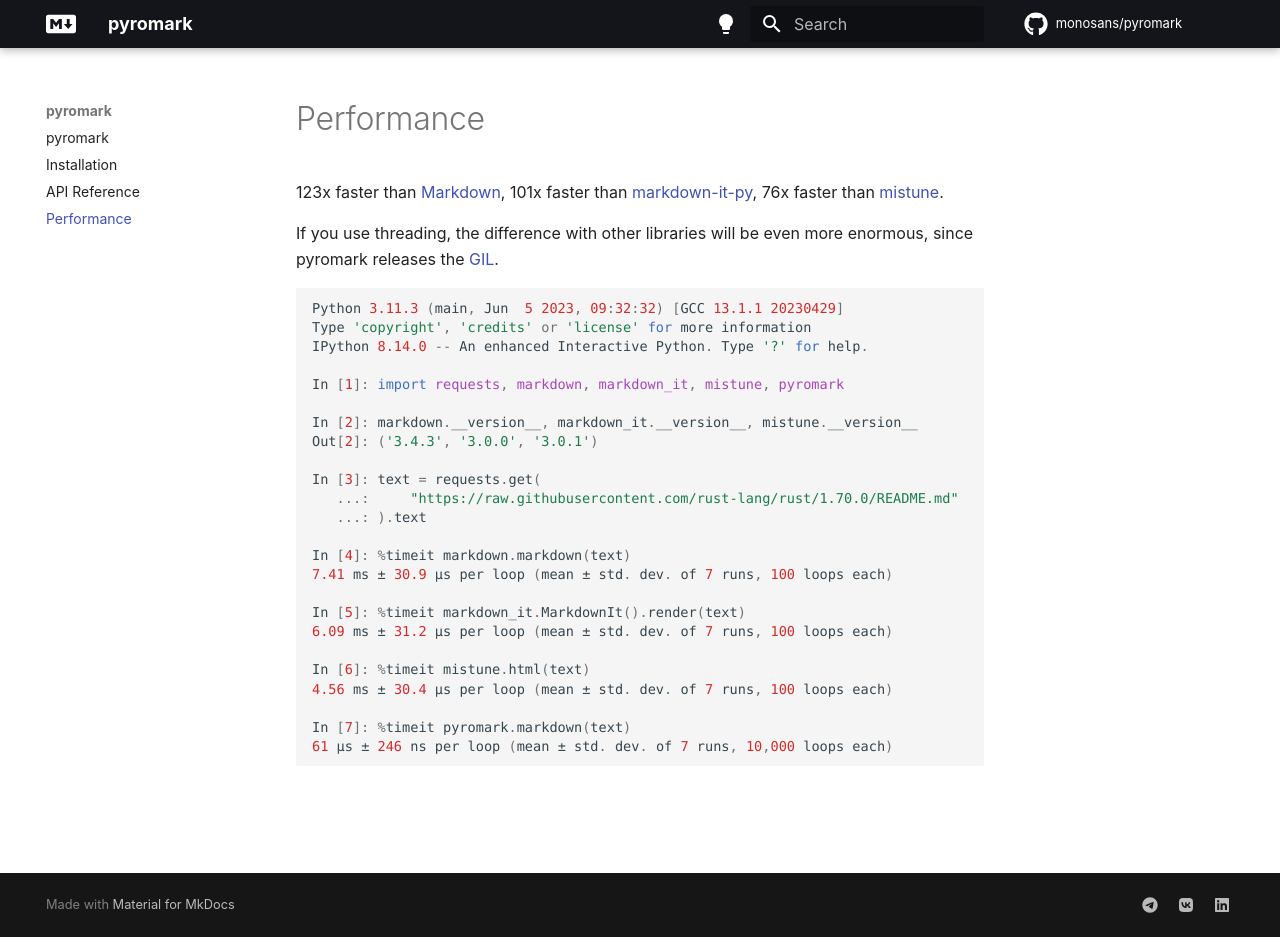
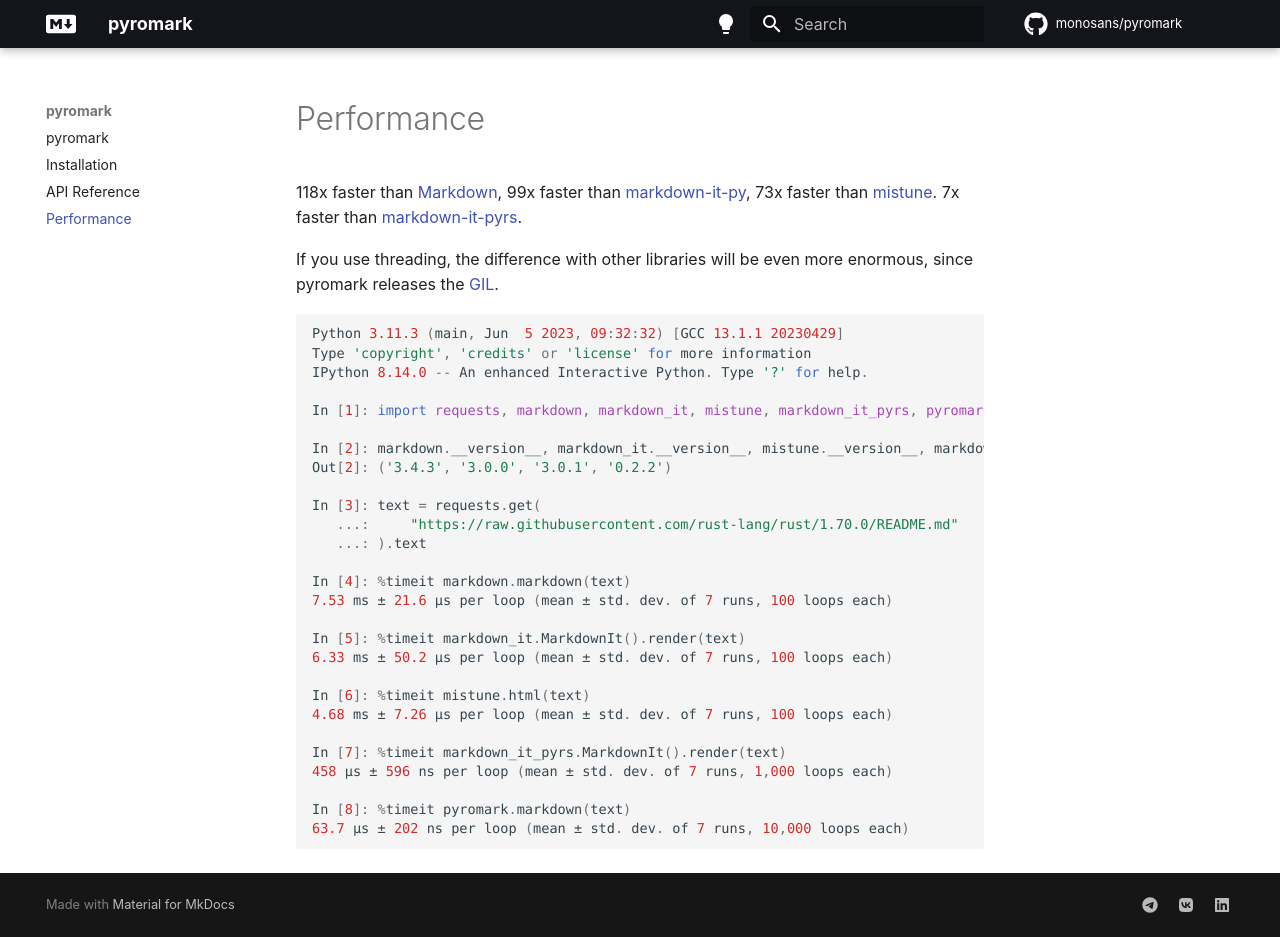
Before and after one commit to monosans/pyromark, an MkDocs documentation site: the page built from docs/performance.md, in a window 1280 px wide and 937 px high. Built offline with MkDocs 1.6.1 and Material for MkDocs 9.7.7, drawn with Linux system fonts in a browser that asks for light colours; comment, search, counter and statistics services are not loaded.

Commit message:
Add markdown-it-pyrs to performance docs

````diff
--- a/docs/performance.md
+++ b/docs/performance.md
@@ -1,8 +1,9 @@
 # Performance
 
-123x faster than [Markdown](https://pypi.org/project/Markdown/),
-101x faster than [markdown-it-py](https://pypi.org/project/markdown-it-py/),
-76x faster than [mistune](https://pypi.org/project/mistune/).
+118x faster than [Markdown](https://pypi.org/project/Markdown/),
+99x faster than [markdown-it-py](https://pypi.org/project/markdown-it-py/),
+73x faster than [mistune](https://pypi.org/project/mistune/).
+7x faster than [markdown-it-pyrs](https://pypi.org/project/markdown-it-pyrs/).
 
 If you use threading, the difference with other libraries will be even more enormous, since pyromark releases the [GIL](https://docs.python.org/3/glossary.html#term-global-interpreter-lock).
 
@@ -11,24 +12,27 @@
 Type 'copyright', 'credits' or 'license' for more information
 IPython 8.14.0 -- An enhanced Interactive Python. Type '?' for help.
 
-In [1]: import requests, markdown, markdown_it, mistune, pyromark
+In [1]: import requests, markdown, markdown_it, mistune, markdown_it_pyrs, pyromark
 
-In [2]: markdown.__version__, markdown_it.__version__, mistune.__version__
-Out[2]: ('3.4.3', '3.0.0', '3.0.1')
+In [2]: markdown.__version__, markdown_it.__version__, mistune.__version__, markdown_it_pyrs.__version__
+Out[2]: ('3.4.3', '3.0.0', '3.0.1', '0.2.2')
 
 In [3]: text = requests.get(
    ...:     "https://raw.githubusercontent.com/rust-lang/rust/1.70.0/README.md"
    ...: ).text
 
 In [4]: %timeit markdown.markdown(text)
-7.41 ms ± 30.9 µs per loop (mean ± std. dev. of 7 runs, 100 loops each)
+7.53 ms ± 21.6 µs per loop (mean ± std. dev. of 7 runs, 100 loops each)
 
 In [5]: %timeit markdown_it.MarkdownIt().render(text)
-6.09 ms ± 31.2 µs per loop (mean ± std. dev. of 7 runs, 100 loops each)
+6.33 ms ± 50.2 µs per loop (mean ± std. dev. of 7 runs, 100 loops each)
 
 In [6]: %timeit mistune.html(text)
-4.56 ms ± 30.4 µs per loop (mean ± std. dev. of 7 runs, 100 loops each)
+4.68 ms ± 7.26 µs per loop (mean ± std. dev. of 7 runs, 100 loops each)
 
-In [7]: %timeit pyromark.markdown(text)
-61 µs ± 246 ns per loop (mean ± std. dev. of 7 runs, 10,000 loops each)
+In [7]: %timeit markdown_it_pyrs.MarkdownIt().render(text)
+458 µs ± 596 ns per loop (mean ± std. dev. of 7 runs, 1,000 loops each)
+
+In [8]: %timeit pyromark.markdown(text)
+63.7 µs ± 202 ns per loop (mean ± std. dev. of 7 runs, 10,000 loops each)
 ```
````
